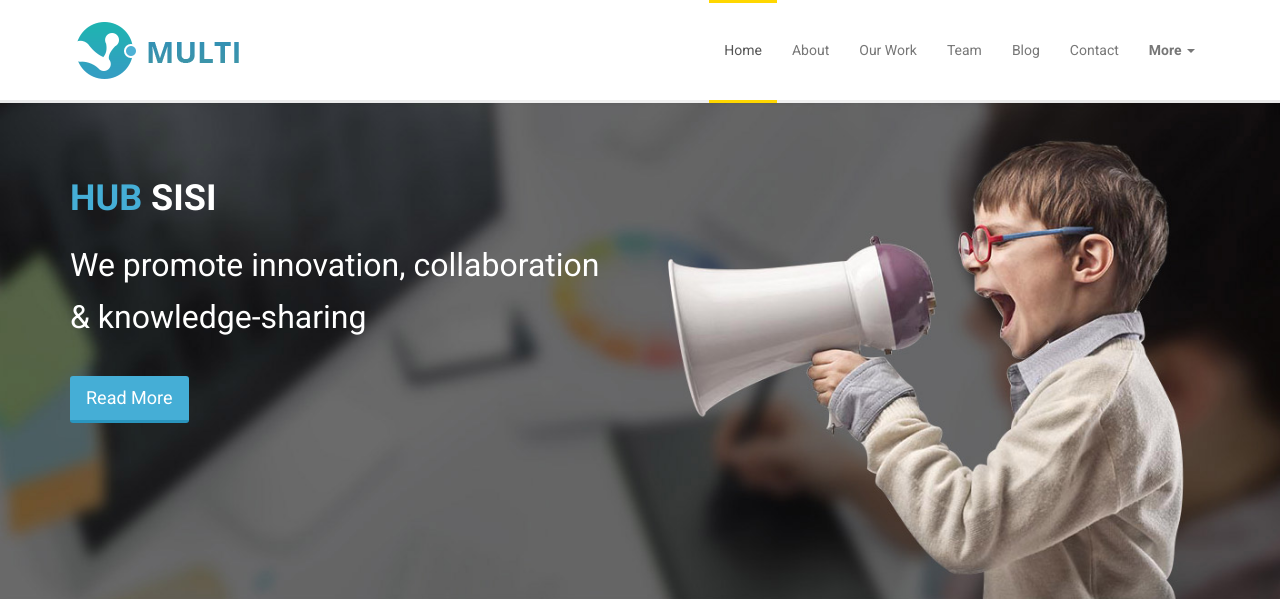
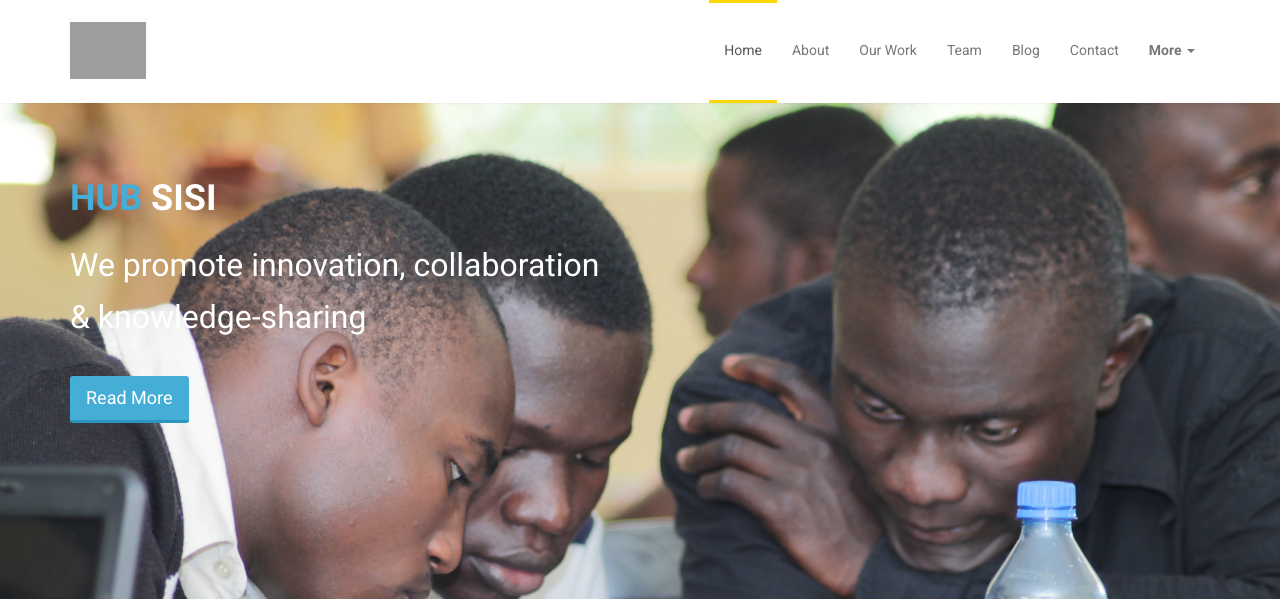
Before and after one commit to AthmanZiri/django-site, a Django app: page / in a window 1280 px wide. Shown: the top 599 px of the page. Run offline with Django 3.2, Linux system fonts and the light colour scheme; some libraries are stand-ins or nearby versions; grey boxes are pictures that could not be loaded.

Commit message:
added logo

```diff
--- a/main/templates/base.html
+++ b/main/templates/base.html
@@ -32,7 +32,7 @@
 
 
 <header id="header">
-	<nav id="main-menu" class="navbar navbar-default navbar-fixed-top" role="banner">
+	<nav id="main-menu" class="navbar navbar-default navbar-fixed-top" role="banner" style="background: #fff;" >
 		<div class="container">
 			<div class="navbar-header">
 				<button type="button" class="navbar-toggle" data-toggle="collapse" data-target=".navbar-collapse">
@@ -41,7 +41,7 @@
 					<span class="icon-bar"></span>
 					<span class="icon-bar"></span>
 				</button>
-				<a class="navbar-brand" href="{% url 'index' %}"><img src=" {% static 'images/logo.png' %}" alt="logo"></a>
+				<a class="navbar-brand" href="{% url 'index' %}"><img src=" {% static 'images/sisihub.png' %}" height="57px" alt="logo"></a>
 			</div>
 			<div class="collapse navbar-collapse navbar-right">
 				<ul class="nav navbar-nav">
--- a/main/templates/index.html
+++ b/main/templates/index.html
@@ -9,7 +9,7 @@
 
 {% block body %}
 <section id="main-slider">
-	<div class="item" style="background-image: url( {% static 'images/slider/bg2.jpg' %} ); height: 500px">
+	<div class="item" style="background-image: url( {% static 'images/slider/contact.jpg' %} ); height: 500px">
 		<div class="slider-inner">
 			<div class="container">
 				<div class="row">
```
Also changed, not shown: db.sqlite3, media/porfolio/DSC_4476.JPG (added).
